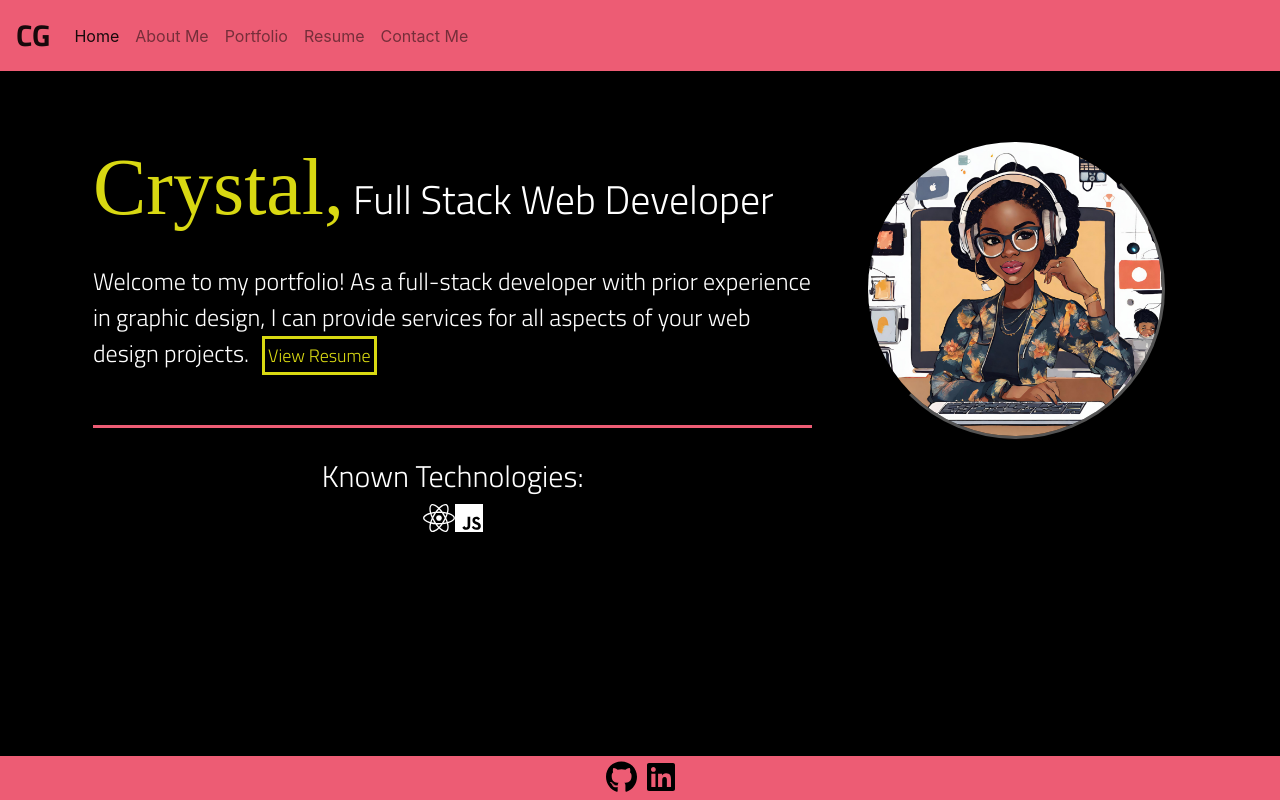
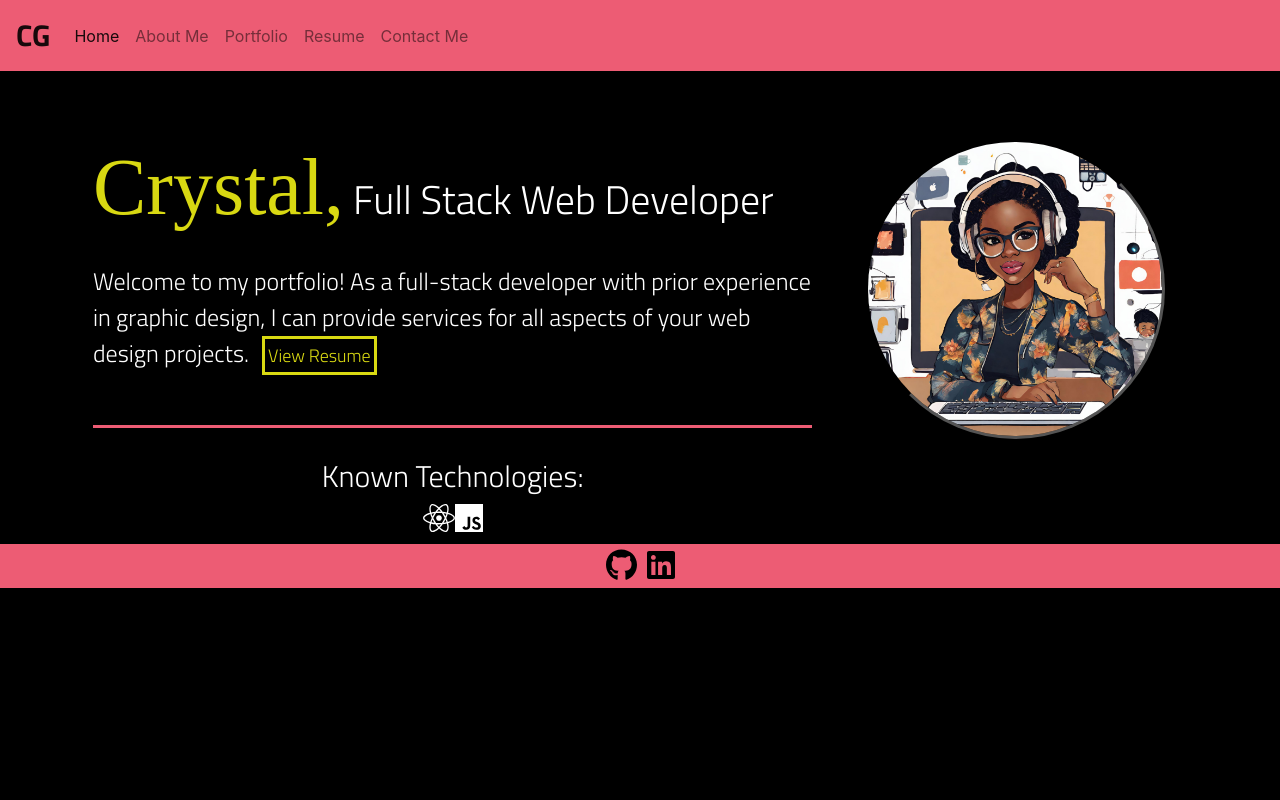
Before and after one commit to crissyg923/react-portfolio, a React (Vite) app: page / in a window 1280 px wide. Built offline with nearby package versions, Linux system fonts and the light colour scheme; a web font is replaced by a local one; what @react-pdf/renderer would draw is missing.

Commit message:
removed fixed from footer

```diff
--- a/src/components/NavTabs.jsx
+++ b/src/components/NavTabs.jsx
@@ -1,66 +1,11 @@
-import { Link, useLocation } from 'react-router-dom';
-import { Navbar, Nav, NavDropdown, Form, FormControl, Button } from 'react-bootstrap'
+import { Navbar, Nav } from 'react-bootstrap'
 import {LinkContainer} from 'react-router-bootstrap'
 
 function NavTabs() {
-  const currentPage = useLocation().pathname;
 
   return (
   <header>
-    {/* <div className="container-fluid navdisplay">
-    <nav className="navbar navbar-expand-lg navbar-light">
-      <div>
-       <a className="navbar-brand cg" href="/">CG</a>
-       </div>
-    <ul className="navbar-nav">
-      <li className="nav-item">
-        <Link
-          to="/"
-          className={currentPage === '/' ? 'nav-link active' : 'nav-link'}
-        >
-          Home
-        </Link>
-      </li>
-      <li className="nav-item">
-        <Link
-          to="/Resume"
-          // Check to see if the currentPage is `About`, and if so we use the active link class from bootstrap. Otherwise, we set it to a normal nav-link
-          className={currentPage === '/Aboutme' ? 'nav-link active' : 'nav-link'}
-        >
-          Resume
-        </Link>
-      </li>
-      <li className="nav-item">
-        <Link
-          to="/Portfolio"
-          // Check to see if the currentPage is `Blog`, and if so we use the active link class from bootstrap. Otherwise, we set it to a normal nav-link
-          className={currentPage === '/Portfolio' ? 'nav-link active' : 'nav-link'}
-        >
-          Portfolio
-        </Link>
-      </li>
-      <li className="nav-item">
-        <Link
-          to="/Contact"
-          // Check to see if the currentPage is `Contact`, and if so we use the active link class from bootstrap. Otherwise, we set it to a normal nav-link
-          className={currentPage === '/Contact' ? 'nav-link active' : 'nav-link'}
-        >
-          Contact
-        </Link>
-      </li>
-      <li className="nav-item">
-        <Link
-          to="/Aboutme"
-          // Check to see if the currentPage is `Contact`, and if so we use the active link class from bootstrap. Otherwise, we set it to a normal nav-link
-          className={currentPage === '/Aboutme' ? 'nav-link active' : 'nav-link'}
-        >
-          About Me
-        </Link>
-      </li>
-    </ul>
 
-    </nav>
-    </div> */}
     <Navbar className="header"  expand="lg">
   <Navbar.Brand className="cg" href="#home">CG</Navbar.Brand>
   <Navbar.Toggle aria-controls="basic-navbar-nav" />
@@ -78,7 +23,7 @@ function NavTabs() {
       <LinkContainer to="/resume">
       <Nav.Link href="/resume">Resume</Nav.Link>
       </LinkContainer>
-      <LinkContainer to="/contactme">
+      <LinkContainer to="/contact">
       <Nav.Link href="/contact">Contact Me</Nav.Link>
       </LinkContainer>
     </Nav>
--- a/src/pages/Footer/index.css
+++ b/src/pages/Footer/index.css
@@ -1,7 +1,7 @@
 .footer {
     background: var(--melon);
     width: 100%;
-    position: fixed;
+    /* position: fixed; */
     bottom: 0;
     padding: 5px;
 
```
